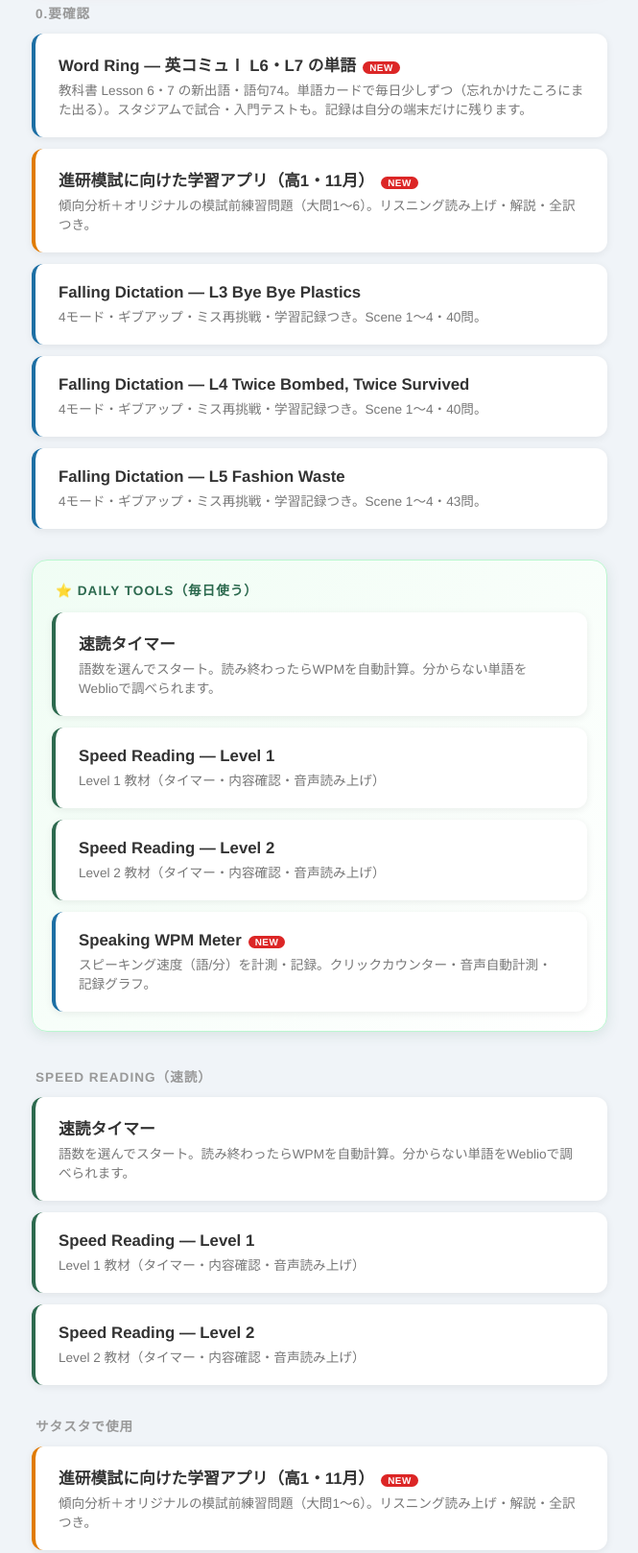
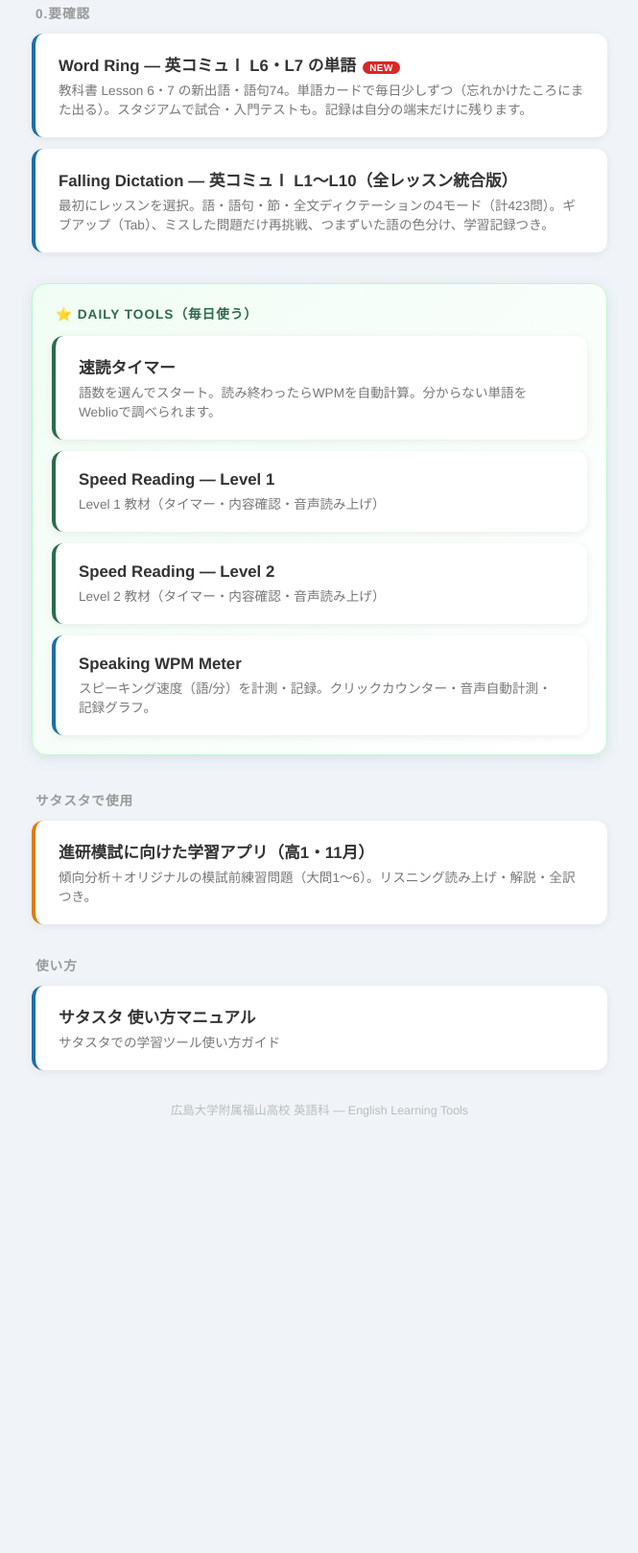
Before and after one commit to kazuyamanago-commits/English-Learning-Tools, a plain HTML site: page index.html in a window 1280 px wide. Shown: the part 343-1961 px from the top of the page at 96% size, without its empty margins (307-972 px from the left). After the commit the page ends 1540 px from the top, so only its background shows below. Drawn offline with Linux system fonts and the light colour scheme.

Commit message:
Reorganize top page: Word Ring banner, remove duplicate sections, move Falling Dictation up and mock exam app down

```diff
--- a/index.html
+++ b/index.html
@@ -149,16 +149,16 @@
     <p>広島大学附属福山高校 英語科</p>
 </header>
 
-<!-- 11月進研模試 特集バナー -->
+<!-- 特集バナー：Word Ring（2026-11-26） -->
 <div class="feature-banner">
-    <a class="feature-card" href="shinken11-exam.html">
+    <a class="feature-card" href="word-ring/index.html">
         <span class="feature-badge">NEW</span>
-        <div class="feature-title">10/31の進研模試に向けて，学習アプリを準備しています。</div>
-        <div class="feature-desc">3年分を分析した「傾向」と，それをもとに作ったオリジナルの模試前練習問題（大問1〜6）。リスニングは読み上げで聞ける。解説・全訳つき。</div>
+        <div class="feature-title">Word Ring — 教科書 L6・L7 の単語を，毎日少しずつ。</div>
+        <div class="feature-desc">新出語・語句74。単語カードで練習すると，忘れかけたころにまた出てきます。スタジアムで試合・入門テストも。記録は自分の端末だけに残ります。</div>
     </a>
 </div>
 
-<!-- 0.要確認（2026.9.25時点でみんなに活用してほしいもの） -->
+<!-- 0.要確認（いまみんなに活用してほしいもの） -->
 <div class="section">
     <h2>0.要確認</h2>
 
@@ -167,24 +167,9 @@
         <div class="desc">教科書 Lesson 6・7 の新出語・語句74。単語カードで毎日少しずつ（忘れかけたころにまた出る）。スタジアムで試合・入門テストも。記録は自分の端末だけに残ります。</div>
     </a>
 
-    <a class="card-link orange" href="shinken11-exam.html">
-        <div class="title">進研模試に向けた学習アプリ（高1・11月）<span class="chip-new">NEW</span></div>
-        <div class="desc">傾向分析＋オリジナルの模試前練習問題（大問1〜6）。リスニング読み上げ・解説・全訳つき。</div>
-    </a>
-
-
-    <a class="card-link blue" href="falling-dictation.html?lesson=3">
-        <div class="title">Falling Dictation — L3 Bye Bye Plastics</div>
-        <div class="desc">4モード・ギブアップ・ミス再挑戦・学習記録つき。Scene 1〜4・40問。</div>
-    </a>
-
-    <a class="card-link blue" href="falling-dictation.html?lesson=4">
-        <div class="title">Falling Dictation — L4 Twice Bombed, Twice Survived</div>
-        <div class="desc">4モード・ギブアップ・ミス再挑戦・学習記録つき。Scene 1〜4・40問。</div>
-    </a>
-    <a class="card-link blue" href="falling-dictation.html?lesson=5">
-        <div class="title">Falling Dictation — L5 Fashion Waste</div>
-        <div class="desc">4モード・ギブアップ・ミス再挑戦・学習記録つき。Scene 1〜4・43問。</div>
+    <a class="card-link blue" href="falling-dictation.html">
+        <div class="title">Falling Dictation — 英コミュⅠ L1〜L10（全レッスン統合版）</div>
+        <div class="desc">最初にレッスンを選択。語・語句・節・全文ディクテーションの4モード（計423問）。ギブアップ（Tab）、ミスした問題だけ再挑戦、つまずいた語の色分け、学習記録つき。</div>
     </a>
 </div>
 
@@ -208,28 +193,8 @@
     </a>
 
     <a class="card-link blue" href="speaking-wpm.html">
-        <div class="title">Speaking WPM Meter<span class="chip-new">NEW</span></div>
+        <div class="title">Speaking WPM Meter</div>
         <div class="desc">スピーキング速度（語/分）を計測・記録。クリックカウンター・音声自動計測・記録グラフ。</div>
-    </a>
-</div>
-
-<!-- 速読 -->
-<div class="section">
-    <h2>Speed Reading（速読）</h2>
-
-    <a class="card-link" href="speed-reading-timer.html">
-        <div class="title">速読タイマー</div>
-        <div class="desc">語数を選んでスタート。読み終わったらWPMを自動計算。分からない単語をWeblioで調べられます。</div>
-    </a>
-
-    <a class="card-link" href="Level1_速読トレーニング.html">
-        <div class="title">Speed Reading — Level 1</div>
-        <div class="desc">Level 1 教材（タイマー・内容確認・音声読み上げ）</div>
-    </a>
-
-    <a class="card-link" href="Level2_速読トレーニング.html">
-        <div class="title">Speed Reading — Level 2</div>
-        <div class="desc">Level 2 教材（タイマー・内容確認・音声読み上げ）</div>
     </a>
 </div>
 
@@ -238,32 +203,8 @@
     <h2>サタスタで使用</h2>
 
     <a class="card-link orange" href="shinken11-exam.html">
-        <div class="title">進研模試に向けた学習アプリ（高1・11月）<span class="chip-new">NEW</span></div>
+        <div class="title">進研模試に向けた学習アプリ（高1・11月）</div>
         <div class="desc">傾向分析＋オリジナルの模試前練習問題（大問1〜6）。リスニング読み上げ・解説・全訳つき。</div>
-    </a>
-
-
-
-
-</div>
-
-<!-- 練習ツール -->
-<div class="section">
-    <h2>練習ツール</h2>
-
-    <a class="card-link blue" href="speaking-wpm.html">
-        <div class="title">Speaking WPM Meter<span class="chip-new">NEW</span></div>
-        <div class="desc">スピーキング速度（語/分）を計測・記録。クリックカウンター・音声自動計測・記録グラフ。</div>
-    </a>
-</div>
-
-<!-- Falling Dictation -->
-<div class="section">
-    <h2>Falling Dictation（落下ディクテーション）</h2>
-
-    <a class="card-link blue" href="falling-dictation.html">
-        <div class="title">Falling Dictation — 英コミュⅠ L1〜L10（全レッスン統合版）<span class="chip-new">NEW</span></div>
-        <div class="desc">最初にレッスンを選択。語・語句・節・全文ディクテーションの4モード（計423問）。ギブアップ（Tab）、ミスした問題だけ再挑戦、つまずいた語の色分け、学習記録つき。</div>
     </a>
 </div>
 
```
